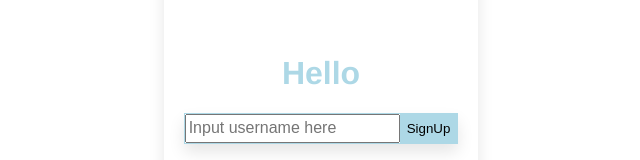
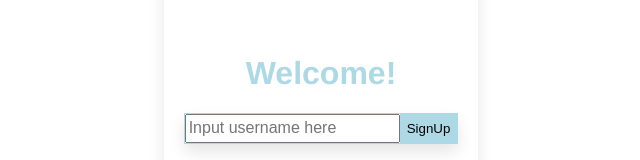
Before and after one commit to sonrisacc/ChatterBox, a React app: page /signup in a window 1280 px wide. Shown: the part 197-357 px from the top of the page, without its empty margins (319-959 px from the left). Built offline with nearby package versions, Linux system fonts and the light colour scheme; no server answers.

Commit message:
Update display name for signup and dropdown

```diff
--- a/src/components/Dropdown.jsx
+++ b/src/components/Dropdown.jsx
@@ -3,7 +3,7 @@ import React from 'react';
 const Dropdown = props => (
   <div className="dropdown-content">
     <select value={props.optionsState} onChange={props.change}>
-      <option value="A">+</option>
+      <option value="A">LifeSpan</option>
       <option value="B">2s</option>
       <option value="C">5s</option>
       <option value="D">30s</option>
--- a/src/components/Signup.jsx
+++ b/src/components/Signup.jsx
@@ -45,7 +45,7 @@ class Signup extends Component {
     return (
       <div className="landing signup">
         <div className="f">
-          <h1 className="welcome">Hello {this.state.userNameInput}</h1>
+          <h1 className="welcome">Welcome! {this.state.userNameInput}</h1>
           {!!this.state.showFormValidation && this.renderUserExists()}
           <div className="landing-wrapper">
             <input
```
